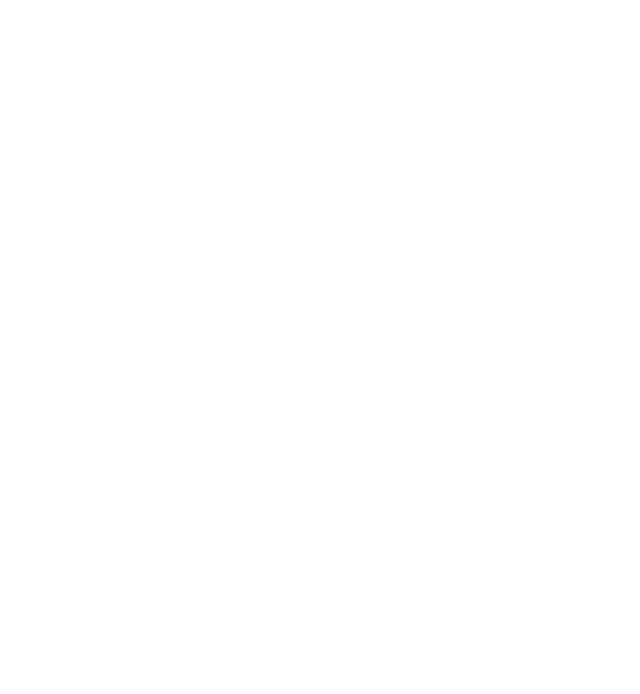
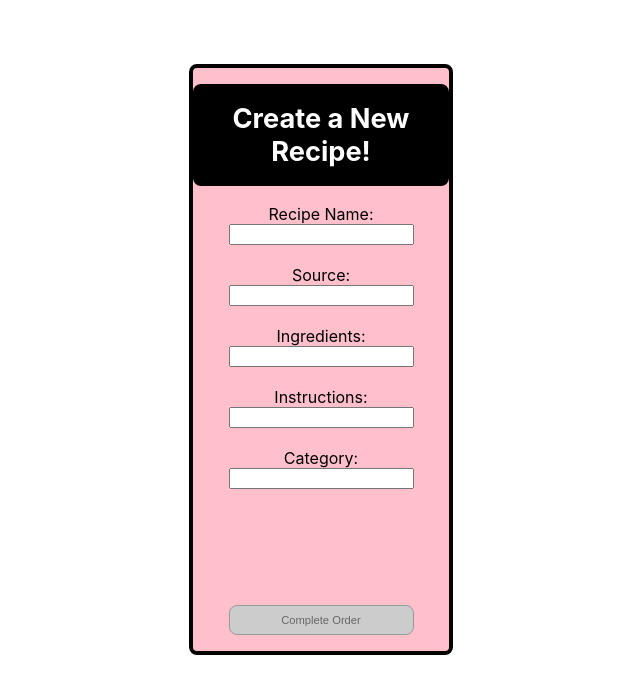
Before and after one commit to ptct-secret-recipes-3/front-end, a React (Create React App) app: page / in a window 1280 px wide. Shown: the top 694 px of the page, without its empty margins (319-959 px from the left). Built offline with nearby package versions, Linux system fonts and the light colour scheme.

Commit message:
Created basic recipe form, as well as added some disabled button styling in the index.css

```diff
--- a/src/App.js
+++ b/src/App.js
@@ -1,10 +1,11 @@
-import logo from './logo.svg';
+
 import './App.css';
+import Form from './components/RecipeForm.js';
 
 function App() {
   return (
     <div className="App">
-
+      <Form />
     </div>
   );
 }
--- a/src/components/RecipeForm.js
+++ b/src/components/RecipeForm.js
@@ -0,0 +1,150 @@
+import React, { useState, useEffect } from 'react'
+import { useHistory } from 'react-router-dom'
+//import axios from 'axios'
+import * as yup from 'yup';
+import styled from 'styled-components'
+
+const BigContainer = styled.div`
+    display: flex;
+    flex-direction: column;
+    align-items: center;
+    background: pink;
+    width: 20%;
+    border-radius: 8px;
+    margin: auto;
+    margin-top: 5%;
+    margin-bottom: 5%;
+    border: 4px solid black;
+`;
+
+const CreateRecipe = styled.h1`
+    color: white;
+    border: 2px solid black;
+    border-radius: 8px;
+    background: black;
+    font-size: 1.7rem;
+    margin-top: 1rem;
+    padding: 1rem;
+`;
+
+const BlackButton = styled.button`
+color: white;
+border: 2px solid black;
+border-radius: 8px;
+background: black;
+font-size: 0.7rem;
+margin-top: 1rem;
+padding 0.5rem;
+margin-bottom: 1rem;
+`;
+
+const FormStyling = styled.form`
+    display: flex;
+    flex-direction: column;
+`;
+
+export default function Form(props) {
+
+
+    let schema = yup.object().shape({
+        title: yup.string().required('title must be at least 2 characters').min(2, 'title must be at least 2 characters'),
+        source: yup.string().required('source must be at least 2 characters').min(2, 'source must be at least 2 characters'),
+        ingredients: yup.string().required('ingredients must be at least 2 characters').min(2, 'ingredients must be at least 2 characters'),
+        instructions: yup.string().required('instructions must be at least 2 characters').min(2, 'instructions must be at least 2 characters')
+    })
+
+    const initialFormData = {
+        title: '',
+        source: '',
+        ingredients: '',
+        instructions: '',
+        category: ''
+    }
+
+    const defaultErrors = {
+        title: '',
+        source: '',
+        ingredients: '',
+        instructions: '',
+        category: ''
+    }
+
+    const [formData, setFormData] = useState(initialFormData)
+    const [errors, setErrors] = useState(defaultErrors)
+    const [buttonDisable, setButtonDisable] = useState(true)
+
+    useEffect(() => {
+        schema.isValid(formData).then(valid => setButtonDisable(!valid))
+    }, [formData])
+
+    const setValidationErrors = (name, value) => {
+        yup
+            .reach(schema, name)
+            .validate(value)
+            .then(() => setErrors({ ...errors, [name]: "" }))
+            .catch((err) => setErrors({ ...errors, [name]: err.errors[0] }));
+    };
+
+    const handleChange = (e) => {
+        const { name, value, type, checked } = e.target;
+        const trueValue = type === 'checkbox' ? checked : value;
+        setValidationErrors(name, trueValue)
+        setFormData({
+            ...formData, [name]: trueValue
+        })
+    }
+
+    const handleSubmit = (e) => {
+        e.preventDefault()
+        const newRecipe = {
+            title: formData.title.trim(),
+            source: formData.source,
+            ingredients: formData.ingredients,
+            instructions: formData.instructions,
+            category: formData.category
+        }
+        console.log(newRecipe)
+    }
+
+
+    return (
+        <div>
+            <BigContainer className="big-container">
+            <CreateRecipe>Create a New Recipe!</CreateRecipe>
+            <FormStyling id='recipe-form' onSubmit={handleSubmit}>
+
+                <label /> Recipe Name:
+                    <input type="text" name='title' id='title-input' onChange={handleChange} value={formData.title} />
+                <br />
+                <label /> Source:
+                <input type="text" name='source' id='source-input' onChange={handleChange} value={formData.source} />
+                <br />
+                <label /> Ingredients:
+                    <input type="text" name='ingredients' id='ingredients-input' onChange={handleChange} value={formData.ingredients} />
+                <br />
+                <label /> Instructions:
+                    <input type="text" name='instructions' id='instructions-input' onChange={handleChange} value={formData.instructions} />
+                <br />
+                <label /> Category:
+                    <input type="text" name='category' id='category-input' onChange={handleChange} value={formData.category} />
+                <br />
+
+                <div style={{ color: "red" }}>
+                    <div style={{ color: "red" }}>
+                        {errors.title} <br />
+
+                        {errors.source} <br />
+
+                        {errors.ingredients} <br />
+
+                        {errors.instructions} <br />
+
+                    </div>
+                </div>
+                <BlackButton name='submit' disabled={buttonDisable} id='order-button'> Complete Order</BlackButton>
+            </FormStyling>
+            </BigContainer>
+        </div>
+
+    )
+}
--- a/src/index.css
+++ b/src/index.css
@@ -11,3 +11,10 @@
   font-family: source-code-pro, Menlo, Monaco, Consolas, 'Courier New',
     monospace;
 }
+
+button:disabled,
+button[disabled]{
+  border: 1px solid #999999;
+  background-color: #cccccc;
+  color: #666666;
+}
```
